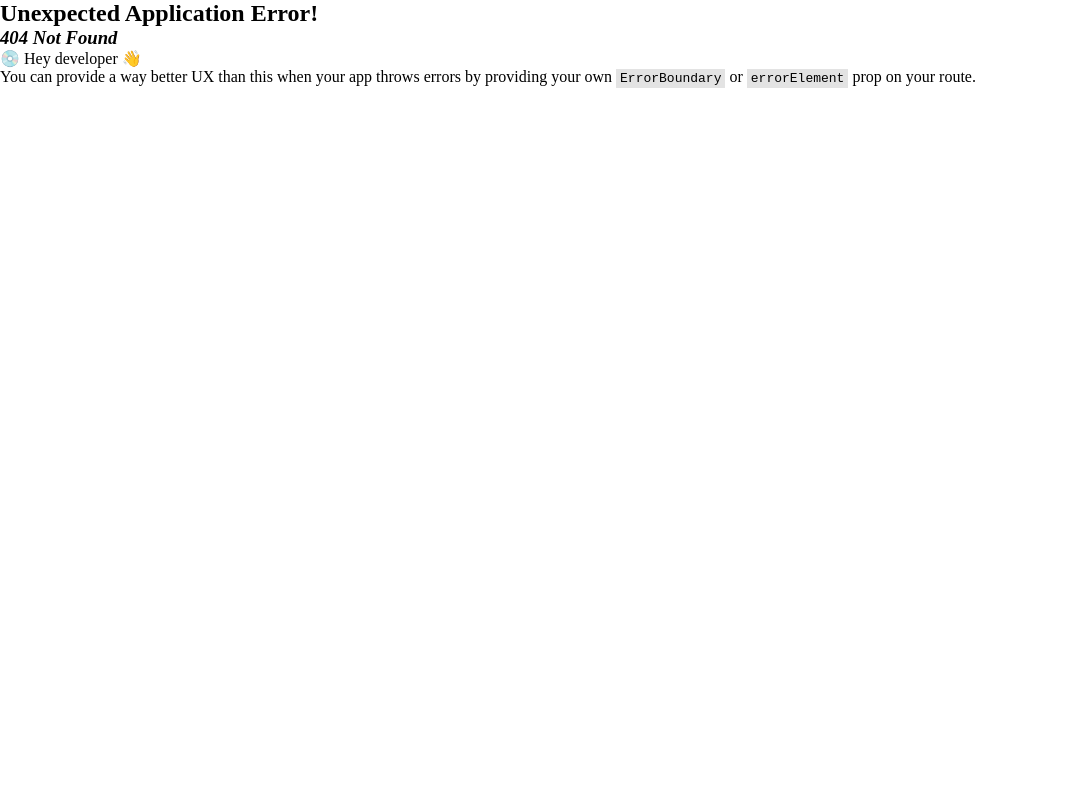
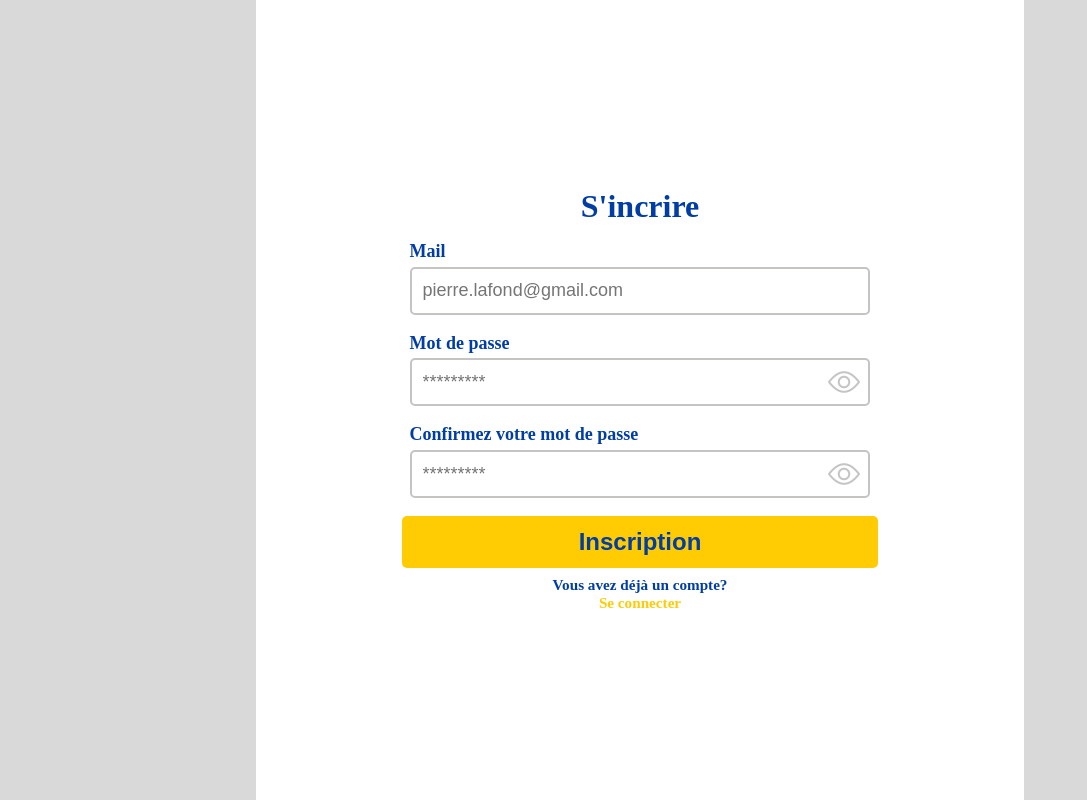
Before and after one commit to WildCodeSchool/2023-02-JS-Bordeaux-project-3-groupe1, a React (Vite) app in the folder frontend/: page /register in a window 1280 px wide. Before the commit this address had no page. Shown: the whole page, without its empty margins (0-1087 px from the left). Built offline with nearby package versions, Linux system fonts and the light colour scheme.

Commit message:
register fixed

```diff
--- a/frontend/src/App.scss
+++ b/frontend/src/App.scss
@@ -1,4 +1,3 @@
-
 @import "../src/assets/styles/variables.scss";
 @import "../src/assets/mixins/mixins.scss";
 @import "../src/components/navbar/NavBar.scss";
@@ -9,13 +8,12 @@
 @import "../src/pages/tutorialChoice/TutorialChoice.scss";
 @import "../src/pages/home/Home.scss";
 @import "../src/pages/levelUser/LevelUser.scss";
+@import "../src/pages/register/Register.scss";
 
 /* -----------------------------import components -------------------------------- */
-
 @import "../src/components/moduleChooseFormation/ModuleChooseFormation.scss";
 @import "../src/components/moduleChooseTutorial/ModuleChooseTutorial.scss";
 @import "../src/components/footer/Footer.scss";
-
 
 * {
   margin: 0;
--- a/frontend/src/main.jsx
+++ b/frontend/src/main.jsx
@@ -12,6 +12,7 @@ import LevelUser from "./pages/levelUser/LevelUser";
 import Footer from "./components/footer/Footer";
 import LegalNotice from "./pages/legalNotice/LegalNotice";
 import AboutUs from "./pages/aboutUs/AboutUs";
+import Register from "./pages/register/Register";
 
 const router = createBrowserRouter([
   {
@@ -50,6 +51,10 @@ const router = createBrowserRouter([
         path: "/aboutUs",
         element: <AboutUs />,
       },
+      {
+        path: "/register",
+        element: <Register />,
+      },
     ],
   },
 ]);
--- a/frontend/src/pages/register/Register.scss
+++ b/frontend/src/pages/register/Register.scss
@@ -41,9 +41,8 @@
         }
       }
       .btn {
-        width: 67%;
+        width: 65%;
         height: 5.5vh;
-        margin: 0 0 0 2%;
         background-color: $app-button-secondary-color;
         border-radius: 5px;
         border: none;
@@ -138,8 +137,8 @@
         }
 
         input {
-          width: 80%;
-          height: 5.9vh;
+          width: 89%;
+          height: 5.5vh;
           border: none;
           padding: 0 0rem 0 0.4rem;
           font-size: $app-text-size;
```
